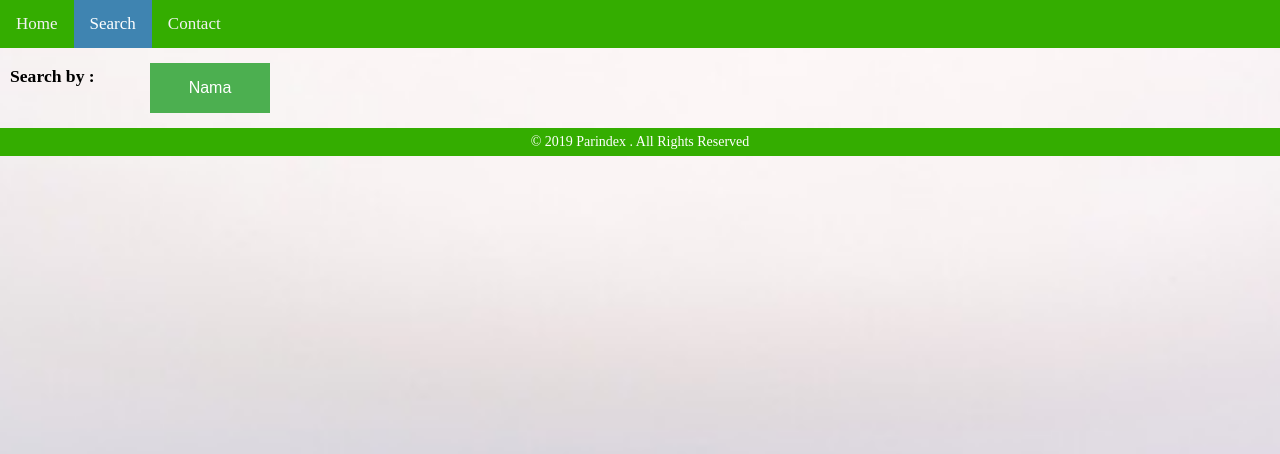
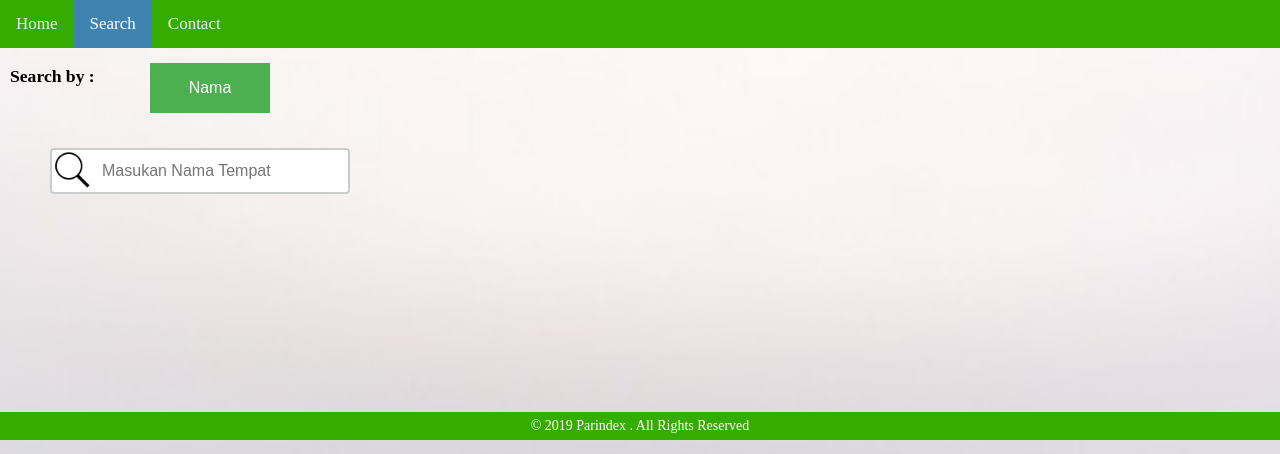
Before and after one commit to Raferto/Parindex, a PHP site: page /search.php?search=nama in a window 1280 px wide. Shown: the part 91-545 px from the top of the page. Run offline with PHP 8.4, Linux system fonts and the light colour scheme.

Commit message:
add search Nama

```diff
--- a/css/style.css
+++ b/css/style.css
@@ -147,7 +147,7 @@ body {
 /*-- selectButton --*/
 
 /*-- text --*/
-#text
+#text2
 {
     z-index:100;
     position:absolute;
@@ -160,12 +160,36 @@ body {
 }
 #text1
 {
+	/* border: 2px solid #ccc; */
     z-index:100;
     position:absolute;
     color:black;
     font-size:1.1em;
     font-weight:bold;
     left:10px;
-    width:9.5%;
+    width:10%;
 }
 /*-- text --*/
+
+/*-- form --*/
+input[type=text] {
+  width: 300px;
+  box-sizing: border-box;
+  margin: 20px 50px ;
+  border: 2px solid #ccc;
+  border-radius: 4px;
+  font-size: 16px;
+  background-color: white;
+  background-image: url('image/1.png');
+  background-size: 40px;
+  background-repeat: no-repeat;
+  padding: 12px 20px 12px 50px;
+  -webkit-transition: width 0.4s ease-in-out;
+  transition: width 0.4s ease-in-out;
+}
+
+input[type=text]:focus {
+  padding-left: 50px;
+  width: 40%;
+}
+/*-- form --*/
--- a/search.php
+++ b/search.php
@@ -53,6 +53,12 @@
 						<a href="search.php?search=tag">Tag</a>
 					  </div>
 				</div>
+
+				<form action="sNama.php" method="post">
+				  	<input type="text" name="cari" placeholder="Masukan Nama Tempat">
+				</form>
+
+				<br><br><br><br><br><br><br><br><br><br><br>
 				<?php
 			}
 			else if( $_GET["search"] == "kota"){
@@ -154,7 +160,7 @@
 			else{
 				?>
 				<img src="css/image/2.png" alt="search" style="width:300px;height:300px;margin:50px 100px; position: absolute" >
-				<div class="text"> <p id="text">Search by:</p> </div>
+				<div class="text2"> <p id="text">Search by:</p> </div>
 				<div class="dropdown" style="margin: 60px 550px">
 					<button class="dropbtn">select one</button>
 					  <div class="dropdown-content">
@@ -175,7 +181,7 @@
 		else{
 			?>
 			<img src="css/image/2.png" alt="search" style="width:300px;height:300px;margin:50px 100px; position: absolute" >
-			<div class="text"> <p id="text">Search by:</p> </div>
+			<div class="text2"> <p id="text">Search by:</p> </div>
 			<div class="dropdown" style="margin: 60px 550px">
 				<button class="dropbtn">select one</button>
 				  <div class="dropdown-content">
```
Also changed, not shown: sNama.php (added, +66 -0 lines), css/image/1.png (added), css/image/2.jpg (deleted).
